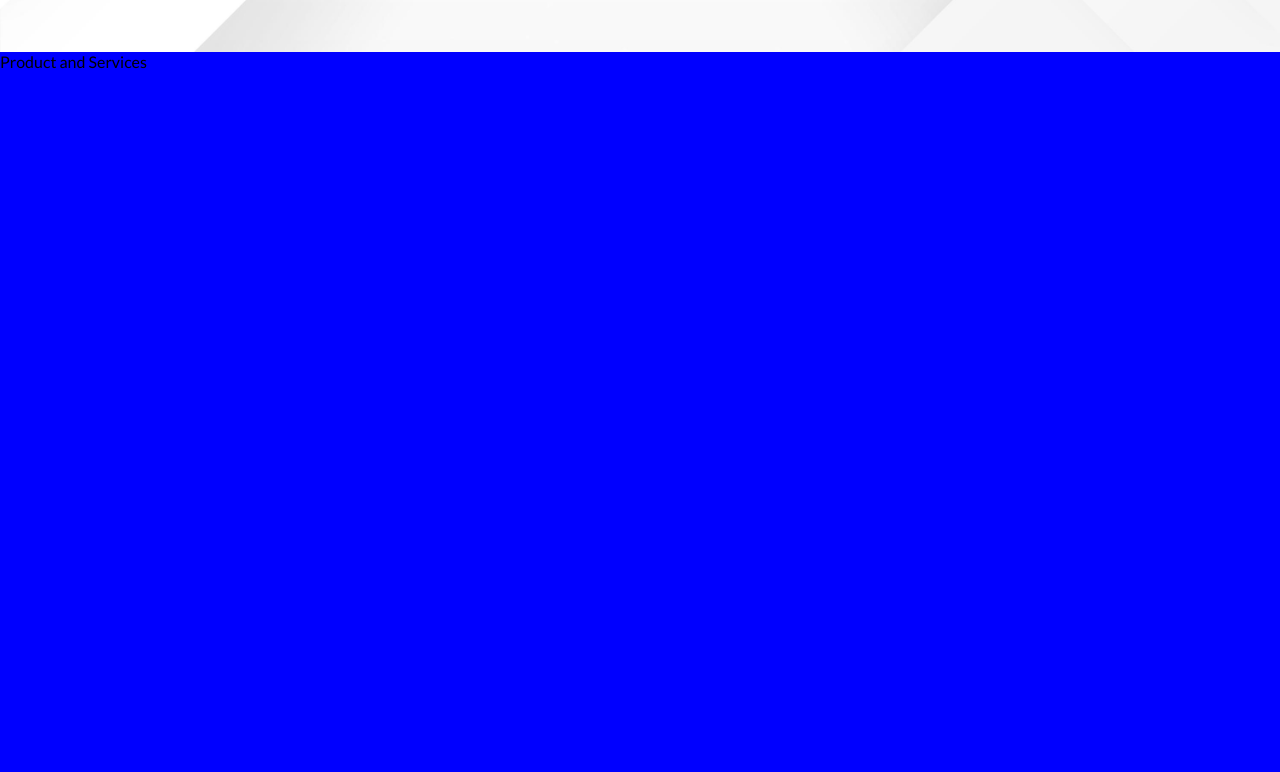
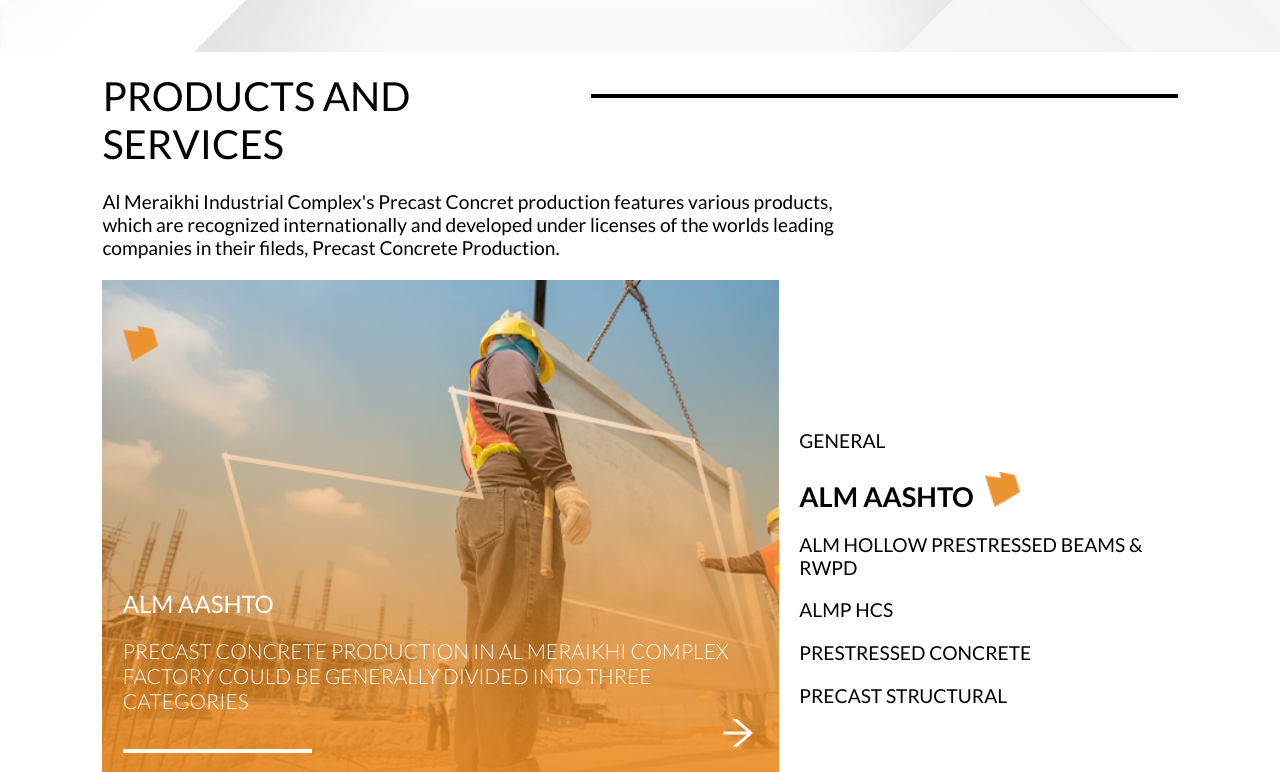
Before and after one commit to shahzaibansari123/Shezi-PSDtoReactJS-Frontend, a React (Create React App) app: page / in a window 1280 px wide. Shown: the part 1548-2320 px from the top of the page. Built offline with nearby package versions, Linux system fonts and the light colour scheme.

Commit message:
product & services done

```diff
--- a/src/components/Navbar/Navbar.css
+++ b/src/components/Navbar/Navbar.css
@@ -62,6 +62,8 @@
 .dropdown-menu {
   position: relative;
   list-style: none;
+  z-index: 2;
+
 }
 
 .dropdown-item {
@@ -73,7 +75,8 @@
   width: 100%;
   padding: 10px;
   opacity: 0.7;
-  margin-top: 5px;
+  margin-top: 8px;
+
 }
 
 .svg {
--- a/src/container/CompanyProfile/CompanyProfile.css
+++ b/src/container/CompanyProfile/CompanyProfile.css
@@ -67,7 +67,6 @@
 
 .profileimages {
   height: 100vh;
-
   width: 100%;
   display: flex;
   flex-direction: row;
@@ -75,12 +74,12 @@
 }
 
 .pimage1 {
+  position: relative;
+  top: 55px;
   margin-left: -18%;
+  z-index: 2;
   width: 80%;
   height: 85%;
-  position: relative;
-  top: 55px;
-  z-index: 2;
 }
 
 .pimage2 {
@@ -89,5 +88,4 @@
   margin-left: -55%;
   width: 80%;
   height: 85%;
-  z-index: 1;
 }
--- a/src/container/ProductandServices/ProductandServices.css
+++ b/src/container/ProductandServices/ProductandServices.css
@@ -0,0 +1,128 @@
+#productandservices {
+  height: 100vh;
+  width: 100%;
+}
+
+.PandS-container {
+  margin: 0% 8%;
+  height: 100vh;
+}
+
+.headingdiv {
+  margin-top: 20px;
+  display: flex;
+}
+
+.heading {
+  font-size: 2.5rem;
+  text-transform: uppercase;
+  font-weight: 500;
+}
+
+.line {
+  margin-top: 2%;
+  margin-left: 2%;
+  width: 58%;
+  height: 0;
+  border: 2px solid #000000;
+  display: inline-block;
+}
+
+.description {
+  margin: 2% 0% 2% 0%;
+  width: 70%;
+
+  font-size: 1.2rem;
+  font-weight: 400;
+}
+
+.maincontent {
+  width: 100%;
+  display: flex;
+  flex-direction: row;
+  justify-content: center;
+  align-items: center;
+  justify-content: space-evenly;
+}
+
+.leftcontent {
+  background-image: url("../../assets/productservices.png");
+  background-repeat: no-repeat;
+  background-size: cover;
+  height: 72vh;
+  width: 170%;
+}
+
+.rightcontent {
+  /* background-image: url("../../assets/CompanyProfilebg.jpg"); */
+  /* background-repeat: no-repeat; */
+  /* background-size: cover; */
+  /* height: 72vh; */
+  width: 100%;
+
+
+}
+
+.logosvg1 {
+  position: relative;
+  top: 8%;
+  left: 3%;
+  height: 35px;
+  width: 35px;
+}
+
+.title1 {
+  margin-top: 40%;
+  margin-left: 3%;
+  margin-right: 3%;
+  color: rgb(255, 255, 255);
+  font-weight: 500;
+  font-size: 1.5rem;
+}
+
+.subtitle {
+  margin-top: 3%;
+  margin-left: 3%;
+  margin-right: 3%;
+  color: rgb(255, 255, 255);
+  font-weight: 300;
+  font-size: 1.3rem;
+}
+
+.line2 {
+  margin-top: 0%;
+  margin-left: 3%;
+  width: 28%;
+  height: 0;
+  border: 2px solid #ffffff;
+  display: inline-block;
+}
+
+.arrow {
+  margin-right: 0%;
+  margin-left: 60%;
+  margin-top: 3%;
+  transition: all 0.4s ease-in-out;
+}
+
+.righttext {
+  font-size: 1.2rem;
+  color: rgb(0, 0, 0);
+  text-transform: uppercase;
+  font-weight: 500;
+  margin: 5% 5%;
+}
+
+.title2 {
+  font-size: 1.7rem;
+  color: rgb(0, 0, 0);
+  text-transform: uppercase;
+  font-weight: 700;
+  margin: 5% 5%;
+}
+
+.logosvg2 {
+  position: relative;
+  top: 5%;
+  left: 3%;
+}
--- a/src/container/ProductandServices/ProductandServices.jsx
+++ b/src/container/ProductandServices/ProductandServices.jsx
@@ -1,12 +1,58 @@
-import React from 'react'
+import React from "react";
+import "./ProductandServices.css";
+import { AiOutlineArrowRight } from "react-icons/ai";
+import { images } from "../../constants";
 
 const ProductsandServices = () => {
   return (
-    <div style={{backgroundColor: "blue" , height: "100vh" }}>
+    <div id="productandservices">
+      <div className="PandS-container">
+        <div className="headingdiv">
+          <p className="heading">PRODUCTS AND SERVICES </p>
+          <div className="line"></div>
+        </div>
+        <p className="description">
+          Al Meraikhi Industrial Complex's Precast Concret production features
+          various products, which are recognized internationally and developed
+          under licenses of the worlds leading companies in their fileds,
+          Precast Concrete Production.
+        </p>
+        <div className="maincontent">
+          <div className="leftcontent">
+            <img className="logosvg1" src={images.logosvg} alt="svg" />
+            <p className="title1">ALM AASHTO</p>
+            <p className="subtitle">
+              PRECAST CONCRETE PRODUCTION IN AL MERAIKHI COMPLEX FACTORY COULD
+              BE GENERALLY DIVIDED INTO THREE CATEGORIES
+            </p>
 
-    Product and Services
-  </div>
-  )
-}
+            <span className="line2"></span>
+            <a href="#" className="arrow">
+              <AiOutlineArrowRight size={40} color="white" />
+            </a>
+          </div>
 
-export default ProductsandServices
+          <div className="rightcontent">
+            <p className="righttext">GENERAL</p>
+            <p className="title2">
+              ALM AASHTO
+              <img
+                className="logosvg2"
+                src={images.logosvg}
+                height="35px"
+                width="35px"
+                alt="svg"
+              />
+            </p>
+            <p className="righttext">ALM HOLLOW PRESTRESSED BEAMS & RWPD</p>
+            <p className="righttext">ALMP HCS</p>
+            <p className="righttext"> PRESTRESSED CONCRETE</p>
+            <p className="righttext">PRECAST STRUCTURAL</p>
+          </div>
+        </div>
+      </div>
+    </div>
+  );
+};
+
+export default ProductsandServices;
```
